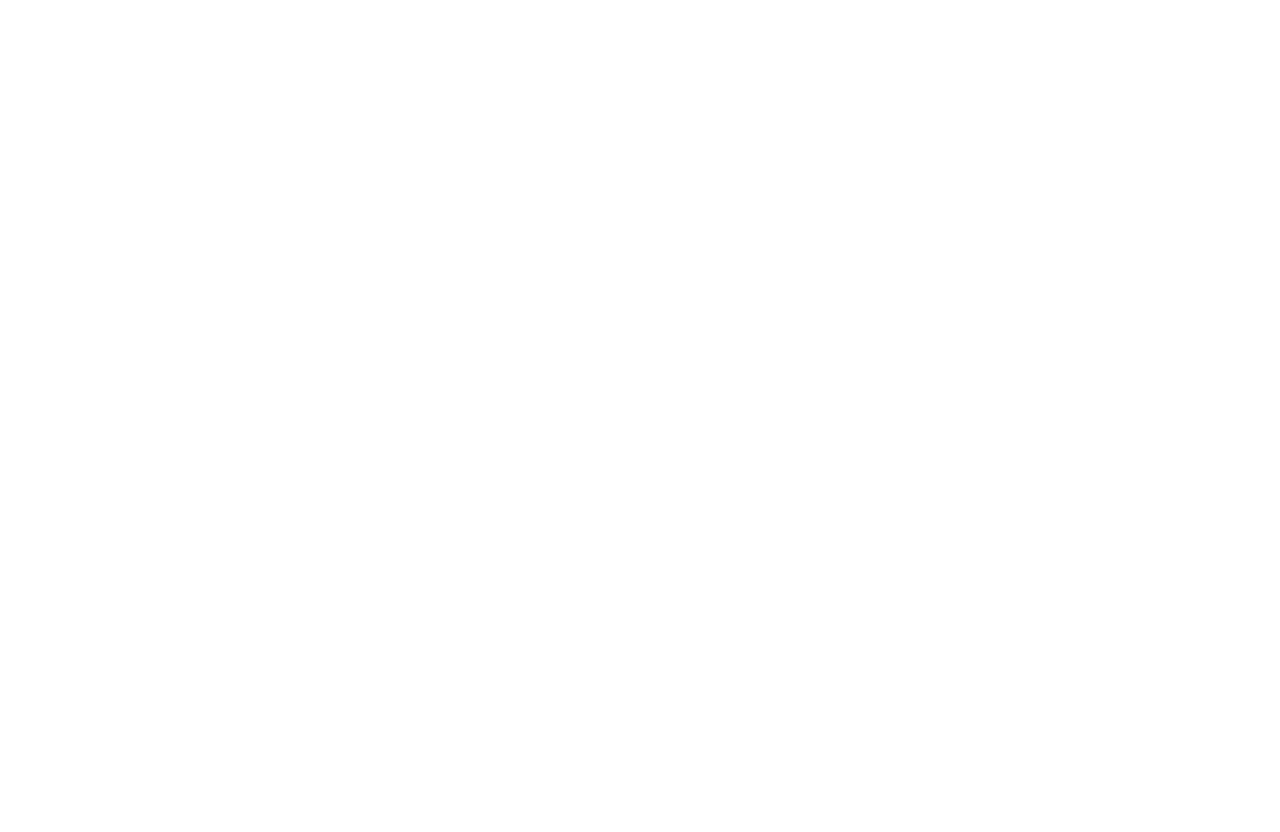
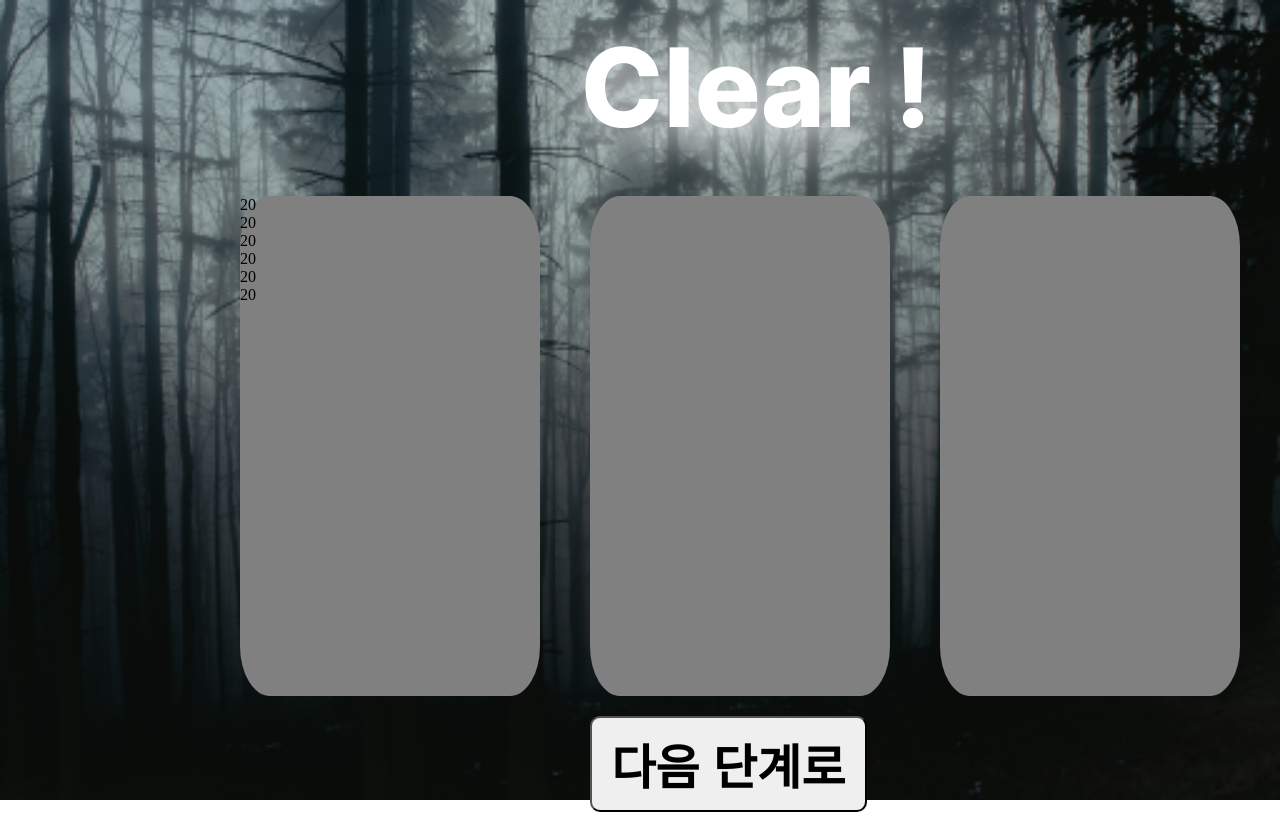
Before and after one commit to yujinSon/SDS, a React (Create React App) app in the folder frontend/: page /game/stageClear in a window 1280 px wide. Before the commit this address had no page. Before the commit the page ends 800 px from the top, so only its background shows below. Built offline with nearby package versions, Linux system fonts and the light colour scheme.

Commit message:
[Feat][FE] 스테이지 클리어 페이지 작성중

```diff
--- a/frontend/src/App.js
+++ b/frontend/src/App.js
@@ -11,6 +11,7 @@
 import ShopPage from 'pages/game/ShopPage';
 import ClearPage from 'pages/game/ClearPage';
 import FailPage from 'pages/game/FailPage';
+import StageClearPage from "./pages/game/StageClearPage";
 
 function App() {
   return (
@@ -22,6 +23,8 @@
           <Route path="shop" element={<ShopPage />} />
           <Route path="clear" element={<ClearPage />} />
           <Route path="fail" element={<FailPage />} />
+          <Route path="stageClear" element={<StageClearPage />} />
+
         </Route>
       </Routes>
     </ThemeProvider>
--- /dev/null
+++ b/frontend/src/pages/game/StageClearPage.css
@@ -0,0 +1,3 @@
+.clear {
+  margin-left: 290px;
+}
--- /dev/null
+++ b/frontend/src/pages/game/StageClearPage.js
@@ -0,0 +1,68 @@
+import React, {useState} from 'react';
+import "./StageClearPage.css";
+import clear from "../../assets/img/Clear.png";
+import Button from "../../components/common/Button";
+import { useNavigate } from 'react-router-dom';
+import styled from "styled-components";
+
+export default function StageClearPage() {
+  const navigate = useNavigate();
+  const [userInfo, setUserInfo] = useState({
+    HP: 20,
+    AD: 20,
+    AP: 20,
+  SPEED:20,
+  CRIT:20,
+  AVOID:20
+  })
+  return (
+      <div>
+        <div className="header">
+          <img src = {clear} className="clear"/>
+          <IconContainer>
+            <div>{userInfo.HP}<br/>
+              {userInfo.AD}<br/>
+              {userInfo.AP}<br/>
+              {userInfo.SPEED}<br/>
+              {userInfo.CRIT}<br/>
+              {userInfo.AVOID}<br/>
+
+            </div>
+            <div></div>
+            <div></div>
+          </IconContainer>
+        </div>
+
+        <ButtonContainer>
+          <Button
+              size="large"
+              type="gray"
+              onClick={() => {
+                navigate('/');
+              }}
+              value="다음 단계로"
+          />
+        </ButtonContainer>
+
+      </div>
+  );
+}
+const IconContainer = styled.div`
+  display: flex;
+  justify-content: space-between;
+  width: 1000px;
+
+  div {
+    width: 300px;
+    height: 500px;
+    background-color: gray;
+    border-radius: 10%;
+
+  }
+`;
+
+const ButtonContainer = styled.div`
+  margin-bottom: 20px;
+  margin-top: 20px;
+  margin-left: 350px;
+`;
```
